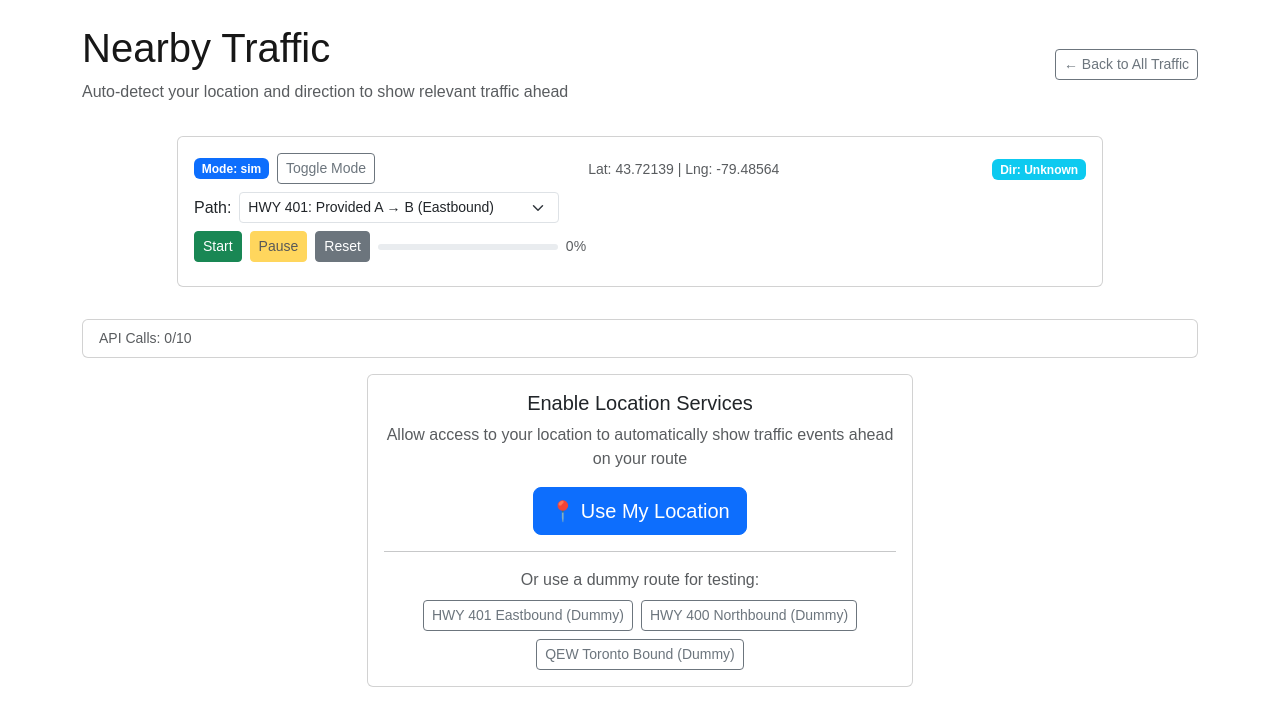
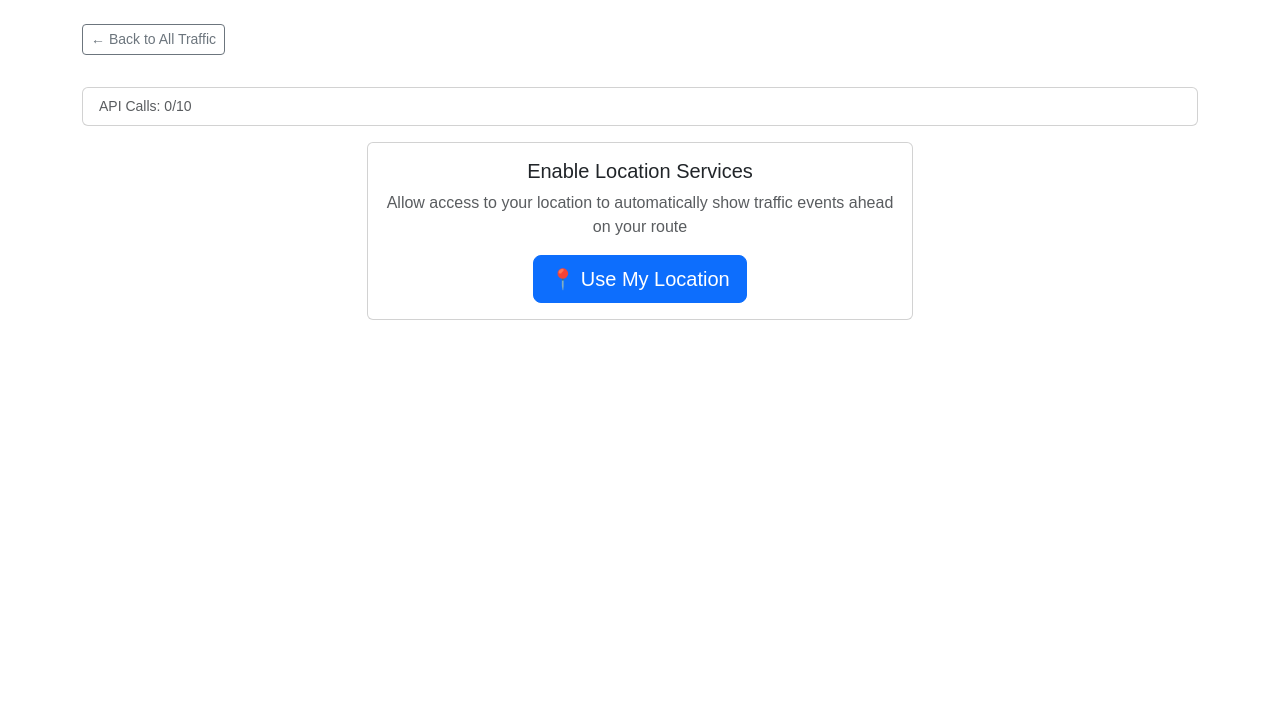
Before and after one commit to Parghuzat/traffic_info_ON, a Next.js app: page /nearby in a window 1280 px wide. Shown: the top 726 px of the page. Built offline with nearby package versions, Linux system fonts and the light colour scheme.

Commit message:
Refactor NearbyTraffic component: remove unused elements and simplify location display

```diff
--- a/app/nearby/page.js
+++ b/app/nearby/page.js
@@ -15,7 +15,6 @@ import {
   Progress,
 } from "reactstrap";
 import EventTrafficCard from "../components/EventTrafficCard";
-import SimulationControlPanel from "@/app/components/SimulationControlPanel";
 import { dummyRoutes, routeLabels } from "./dummyData";
 
 export default function NearbyTraffic() {
@@ -379,27 +378,12 @@ export default function NearbyTraffic() {
       <Row className="mb-4">
         <Col>
           <div className="d-flex justify-content-between align-items-center mb-2">
-            <div>
-              <h1 className="mb-2">Nearby Traffic</h1>
-              <p className="text-muted mb-0">
-                Auto-detect your location and direction to show relevant traffic
-                ahead
-              </p>
-            </div>
             <Button color="secondary" outline size="sm" href="/" tag="a">
               ← Back to All Traffic
             </Button>
           </div>
         </Col>
       </Row>
-
-      {process.env.NODE_ENV !== "production" && (
-        <Row className="mb-3">
-          <Col md={{ size: 10, offset: 1 }}>
-            <SimulationControlPanel />
-          </Col>
-        </Row>
-      )}
 
       {/* API Rate Limiting Info */}
       <Row className="mb-3">
@@ -479,23 +463,6 @@ export default function NearbyTraffic() {
                 >
                   📍 Use My Location
                 </Button>
-                <hr />
-                <p className="text-muted mb-2">
-                  Or use a dummy route for testing:
-                </p>
-                <div className="d-flex flex-wrap justify-content-center gap-2">
-                  {Object.keys(dummyRoutes).map((key) => (
-                    <Button
-                      key={key}
-                      color="secondary"
-                      outline
-                      size="sm"
-                      onClick={() => activateDummyRoute(key)}
-                    >
-                      {routeLabels[key]}
-                    </Button>
-                  ))}
-                </div>
               </CardBody>
             </Card>
           </Col>
@@ -510,30 +477,18 @@ export default function NearbyTraffic() {
               <CardBody>
                 <div className="d-flex justify-content-between align-items-center flex-wrap gap-3">
                   <div>
-                    <strong>Your Location:</strong>{" "}
+                    <strong>GPS:</strong>{" "}
                     <small className="text-muted">
-                      {userLocation.lat.toFixed(6)},{" "}
-                      {userLocation.lon.toFixed(6)}
+                      {userLocation.lat.toFixed(4)},{" "}
+                      {userLocation.lon.toFixed(4)}
                     </small>
                   </div>
-                  {nearestRoad && (
-                    <div>
-                      <strong>Nearest Road:</strong>{" "}
-                      <Badge color="info">{nearestRoad.road}</Badge>{" "}
-                      <small className="text-muted">
-                        ({nearestRoad.distance.toFixed(1)} km away)
-                      </small>
-                    </div>
-                  )}
                   {travelDirection && (
                     <div>
                       <strong>Direction:</strong>{" "}
-                      <Badge color="success">{travelDirection}BOUND</Badge>
-                      {userDirection !== null && (
-                        <small className="text-muted ms-2">
-                          ({userDirection.toFixed(0)}°)
-                        </small>
-                      )}
+                      <Badge color="success" style={{ fontSize: "1.2em" }}>
+                        {travelDirection}
+                      </Badge>
                     </div>
                   )}
                   <div>
```
